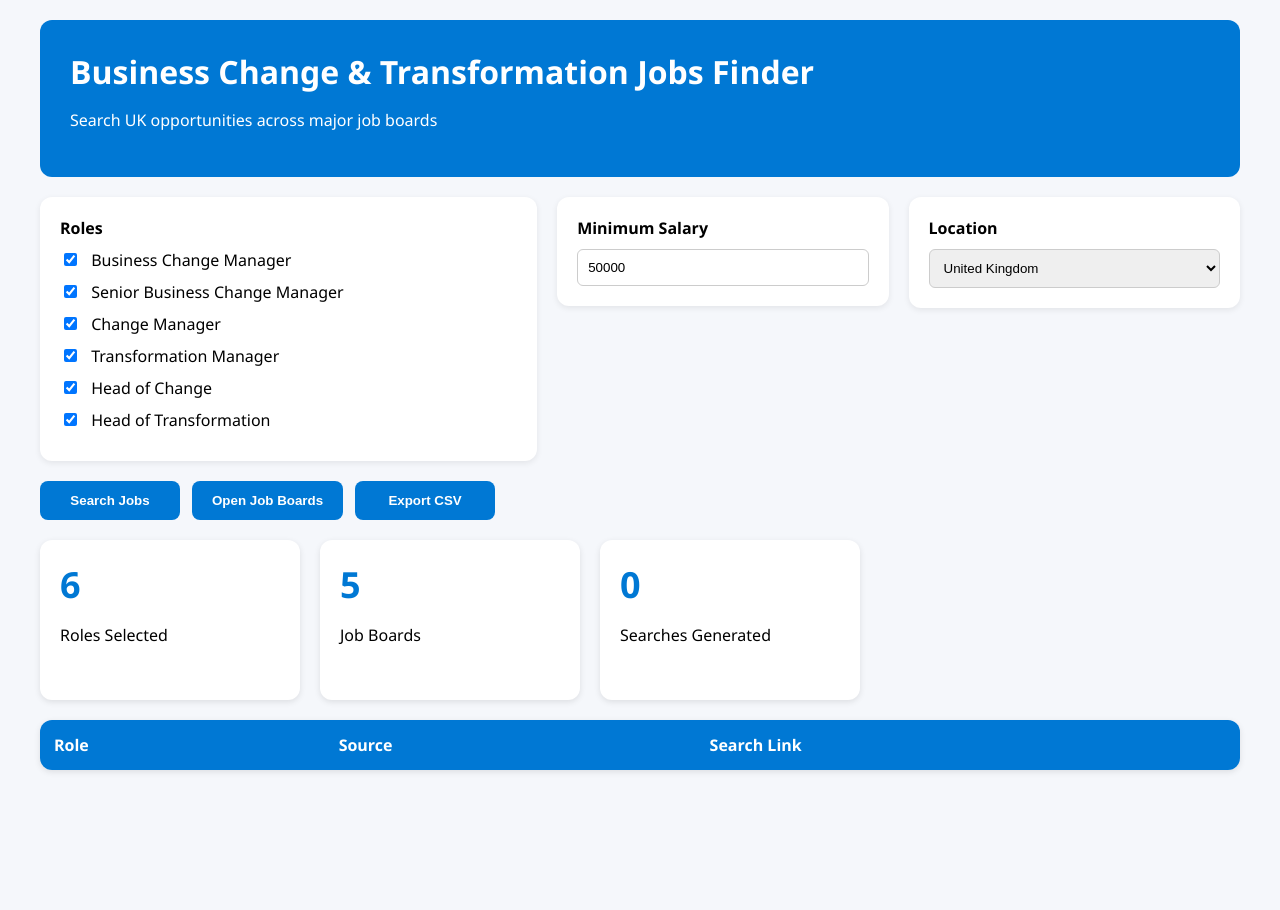
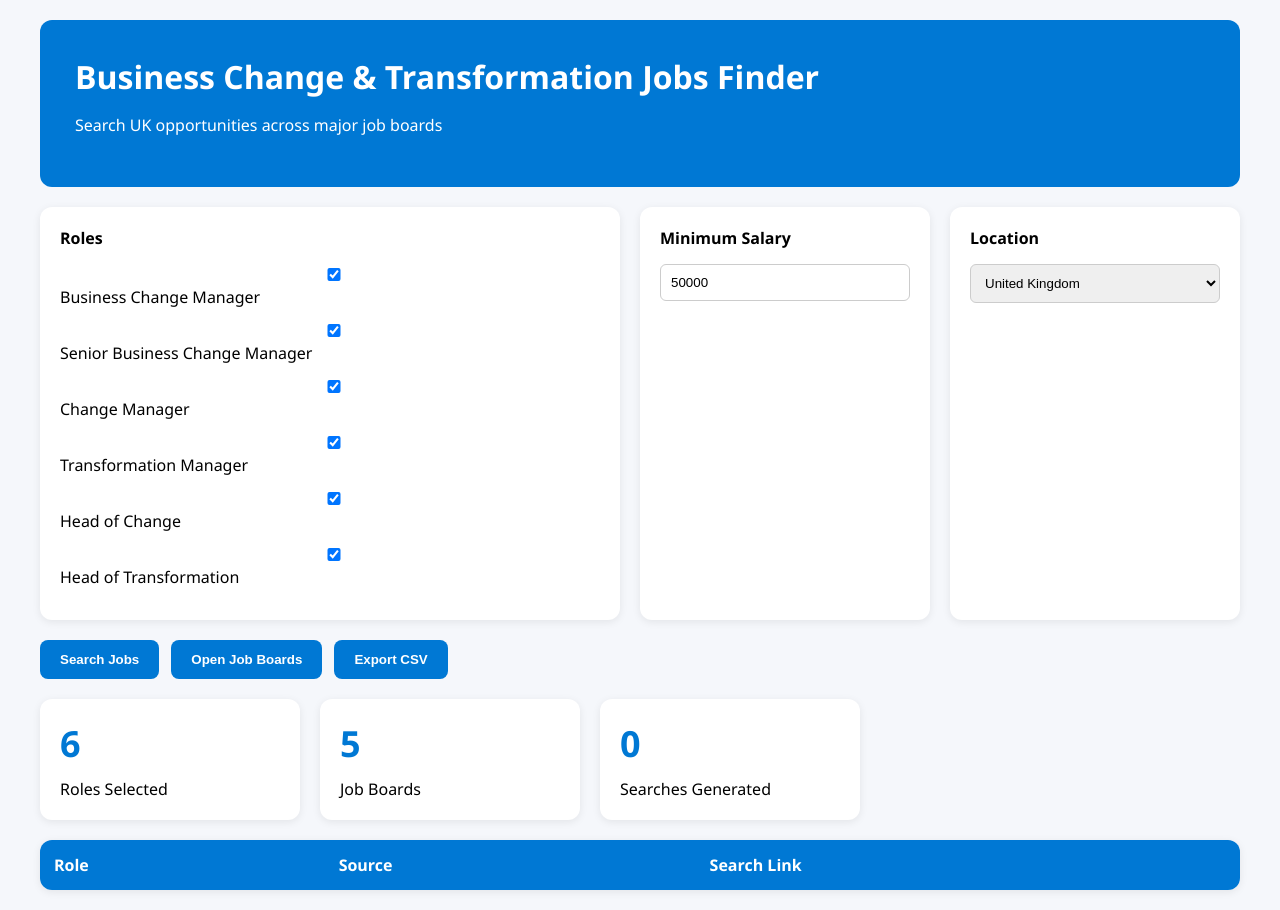
Before and after one commit to damilolaogunleye/business-change-job-finder, a plain HTML site: page index.html in a window 1280 px wide. Before the commit the page ends 800 px from the top, so only its background shows below. Drawn offline with Linux system fonts and the light colour scheme.

Commit message:
Update styles.css

```diff
--- a/styles.css
+++ b/styles.css
@@ -1,7 +1,7 @@
 body{
     margin:0;
-    font-family:Segoe UI, Arial, sans-serif;
     background:#f5f7fb;
+    font-family:Segoe UI,Arial,sans-serif;
 }
 
 .container{
@@ -13,38 +13,36 @@ body{
 header{
     background:#0078d4;
     color:white;
-    padding:30px;
+    padding:35px;
     border-radius:12px;
 }
 
 header h1{
-    margin-top:0;
-    margin-bottom:10px;
+    margin:0 0 10px 0;
 }
 
 .filters{
     display:grid;
-    grid-template-columns:1.5fr 1fr 1fr;
+    grid-template-columns:2fr 1fr 1fr;
     gap:20px;
     margin-top:20px;
-    align-items:start;
 }
 
 .filter-group{
     background:white;
     padding:20px;
     border-radius:12px;
-    box-shadow:0 2px 6px rgba(0,0,0,0.08);
+    box-shadow:0 2px 8px rgba(0,0,0,.08);
 }
 
 .filter-group label{
     display:block;
-    margin-bottom:10px;
+    margin-bottom:15px;
     font-weight:600;
 }
 
-.filter-group div{
-    margin-bottom:10px;
+.role-panel div{
+    margin-bottom:12px;
 }
 
 input,
@@ -60,8 +58,6 @@ select{
     display:flex;
     gap:12px;
     margin-top:20px;
-    margin-bottom:20px;
-    flex-wrap:wrap;
 }
 
 button{
@@ -72,7 +68,6 @@ button{
     border-radius:8px;
     cursor:pointer;
     font-weight:600;
-    min-width:140px;
 }
 
 button:hover{
@@ -82,37 +77,35 @@ button:hover{
 .summary{
     display:flex;
     gap:20px;
+    margin-top:20px;
     margin-bottom:20px;
-    flex-wrap:wrap;
 }
 
 .card{
     background:white;
+    width:220px;
     padding:20px;
-    width:220px;
-    min-height:120px;
     border-radius:12px;
-    box-shadow:0 2px 6px rgba(0,0,0,0.1);
+    box-shadow:0 2px 8px rgba(0,0,0,.08);
 }
 
 .card h2{
-    margin-top:0;
-    margin-bottom:15px;
+    color:#0078d4;
     font-size:36px;
-    color:#0078d4;
+    margin:0 0 10px 0;
 }
 
 .results-section{
-    width:100%;
+    margin-top:20px;
 }
 
 table{
     width:100%;
+    background:white;
     border-collapse:collapse;
-    background:white;
     border-radius:12px;
     overflow:hidden;
-    box-shadow:0 2px 6px rgba(0,0,0,0.1);
+    box-shadow:0 2px 8px rgba(0,0,0,.08);
 }
 
 thead{
@@ -127,7 +120,7 @@ th{
 
 td{
     padding:14px;
-    border-bottom:1px solid #e5e5e5;
+    border-bottom:1px solid #eee;
 }
 
 tbody tr:hover{
@@ -140,16 +133,7 @@ a{
     font-weight:600;
 }
 
-a:hover{
-    text-decoration:underline;
-}
-
-.role{
-    width:auto;
-    margin-right:10px;
-}
-
-@media (max-width: 900px){
+@media(max-width:900px){
 
     .filters{
         grid-template-columns:1fr;
@@ -159,15 +143,12 @@ a:hover{
         flex-direction:column;
     }
 
-    button{
-        width:100%;
-    }
-
     .summary{
         flex-direction:column;
     }
 
     .card{
-        width:100%;
+        width:auto;
     }
+
 }
```
